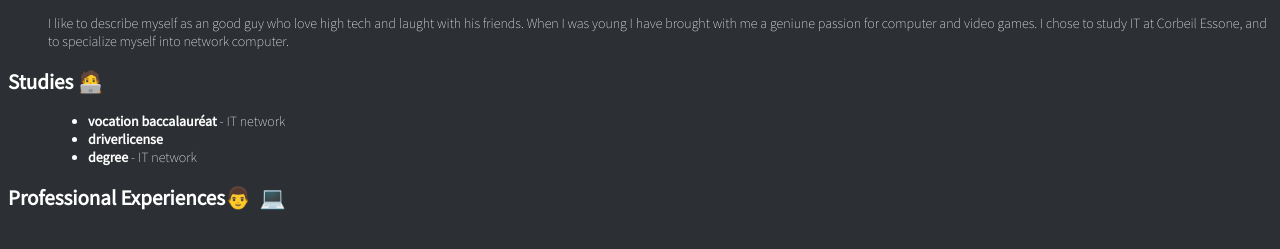
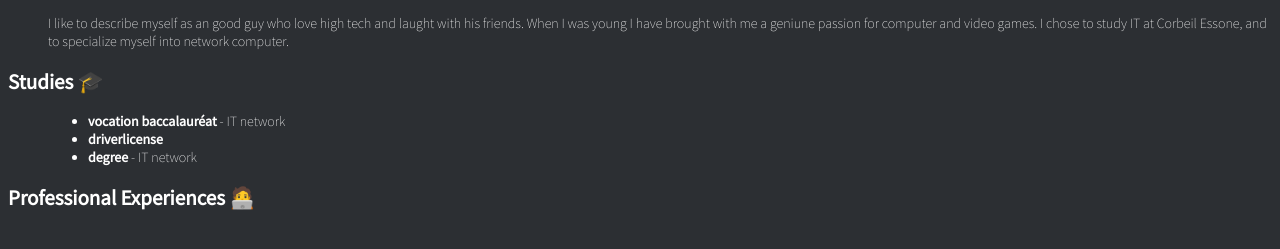
Before and after one commit to alexandretoutsimplement/alexandretoutsimplement, a plain HTML site: page index.html in a window 1280 px wide. Shown: the part 157-406 px from the top of the page. Drawn offline with nearby package versions, Linux system fonts and the light colour scheme.

Commit message:
Add files via upload

```diff
--- a/index.html
+++ b/index.html
@@ -17,7 +17,7 @@
                 When I was young I have brought with me a geniune passion for computer and video games.
                 I chose to study IT at Corbeil Essone, and to specialize myself into network computer.</p></dd>
             </div>
-            <div class="studies"><dt><h2>Studies 🧑‍💻</h2></dt>
+            <div class="studies"><dt><h2>Studies 🎓</h2></dt>
                 <dd><ul>
                     <li><strong>vocation baccalauréat</strong> - IT network</li>
                     <li><strong>driverlicense</strong></li>
@@ -25,7 +25,7 @@
 
                 </ul></dd>
             </div>
-            <div class="professional-experiences"><h2>Professional Experiences<span class="emoji">&#128104 &#8205 &#128187</span></h2></div>
+            <div class="professional-experiences"><h2>Professional Experiences 🧑‍💻</span></h2></div>
 
         </body>
     </html>
```
